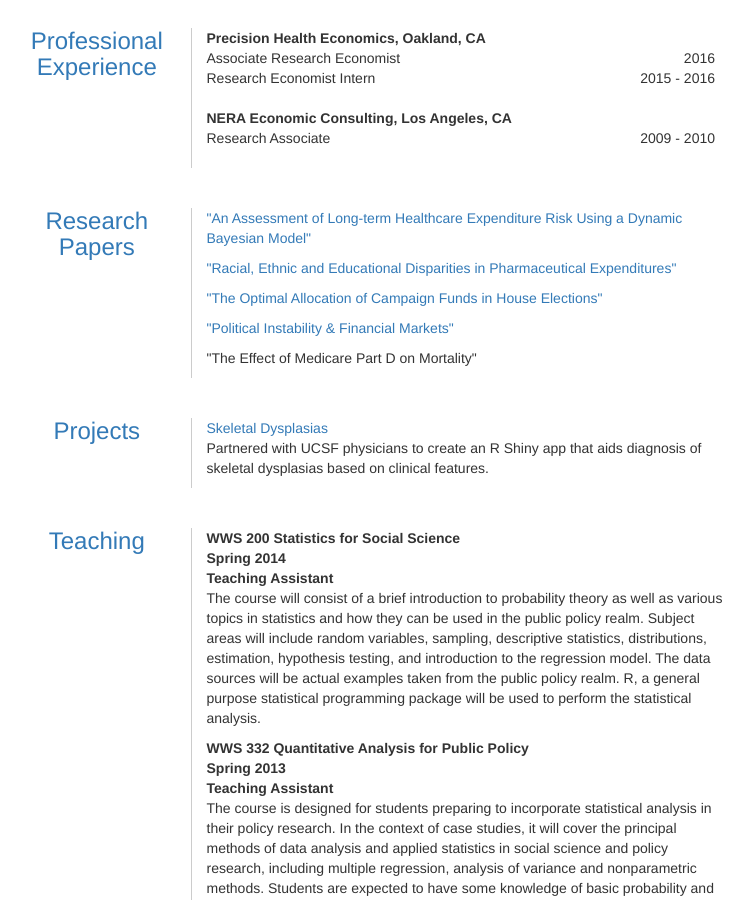
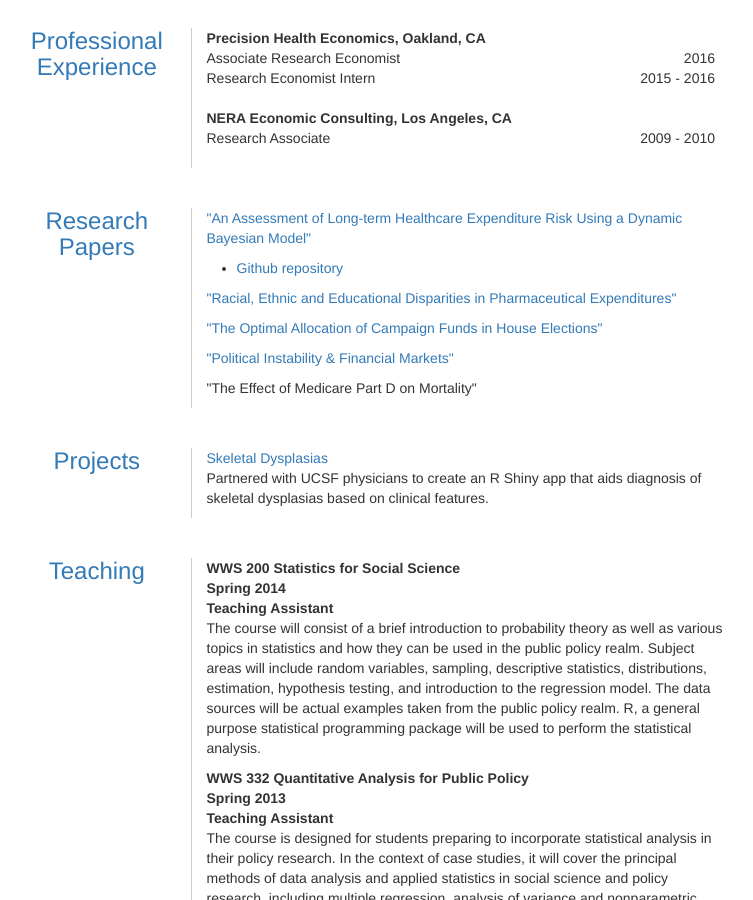
Before and after one commit to dincerti/dincerti.github.io, a Jekyll site: the page built from cv.html, in a window 1280 px wide and 900 px high, scrolled down 435 px. Shown: the whole window, without its empty margins (267-1020 px from the left). Built offline with Jekyll 4.4.1, drawn with Linux system fonts in a browser that asks for light colours.

Commit message:
Add github repo to cv.html

```diff
--- a/cv.html
+++ b/cv.html
@@ -100,11 +100,16 @@ layout: default
                    <h3 class="text-primary" style="margin-top:0"> <a name="research_papers"></a> Research Papers </h3>
                 </div>
                 <div class="col-md-9 col-sm-12 col-xs-12" style="border-left: 1px solid #ccc;">
-				<p><a href="/papers/longterm_spending.pdf"> "An Assessment of Long-term Healthcare Expenditure Risk Using a Dynamic Bayesian Model" </a><p>
-				<p><a href="/papers/disparities_rx.pdf"> "Racial, Ethnic and Educational Disparities in Pharmaceutical Expenditures" </a><p>
+				<!--<ul  style="margin-left:5px; margin-right:0px; padding-left:10px; padding-right: 0px">-->
+				<p><a href="/papers/longterm_spending.pdf"> "An Assessment of Long-term Healthcare Expenditure Risk Using a Dynamic Bayesian Model" </a></p>
+				<ul content = "-" >
+				<li> <a href="https://github.com/dincerti/optimal-house"> Github repository</a> </li>
+				</ul>
+				<p><a href="/papers/disparities_rx.pdf"> "Racial, Ethnic and Educational Disparities in Pharmaceutical Expenditures" </a></p>
                 <p><a href="/papers/optimal_house.pdf"> "The Optimal Allocation of Campaign Funds in House Elections" </a> </p>
 				<p> <a href="/papers/instability_finance.pdf"> "Political Instability & Financial Markets" </a> </p>
 				<p> "The Effect of Medicare Part D on Mortality" </p>
+				<!--</ul>-->
 				</div>
         </div>
 	<br><br>
```
